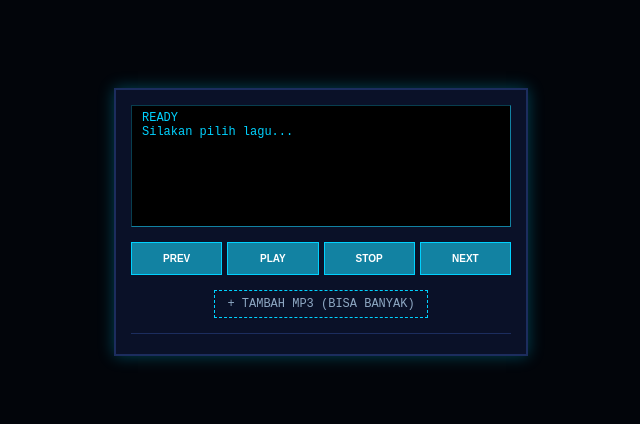
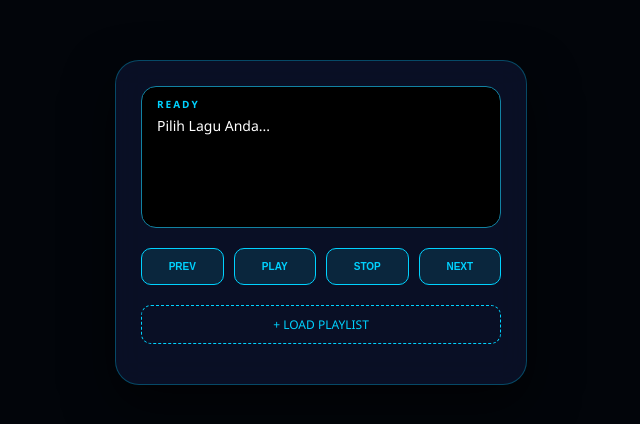
Before and after one commit to negeriyangsakit-cloud/Mp3-Vi, a plain HTML site: page index.html in a window 1280 px wide. Shown: the part 178-602 px from the top of the page, without its empty margins (319-959 px from the left). Drawn offline with Linux system fonts and the light colour scheme.

Commit message:
Update index.html for improved layout and styling

```diff
--- a/index.html
+++ b/index.html
@@ -2,113 +2,136 @@
 <html lang="id">
 <head>
     <meta charset="UTF-8">
-    <title>BlueAmp v1.0 - Zero Loading</title>
+    <meta name="viewport" content="width=device-width, initial-scale=1.0">
+    <title>BlueAmp Pro - Reactive</title>
     <style>
         :root {
             --bg: #02050a;
-            --panel: #0a1128;
+            --panel: rgba(10, 17, 40, 0.9);
             --accent: #00d2ff;
             --text: #8ea8c3;
         }
 
         body {
             background-color: var(--bg);
-            color: var(--text);
-            font-family: 'Courier New', Courier, monospace;
+            transition: background 0.1s ease;
             display: flex;
             flex-direction: column;
             align-items: center;
             justify-content: center;
             height: 100vh;
             margin: 0;
+            font-family: 'Segoe UI', Tahoma, Geneva, Verdana, sans-serif;
+            overflow: hidden;
         }
 
-        /* Player Container */
+        /* Container Utama */
         .player {
             background: var(--panel);
-            width: 380px;
-            padding: 15px;
-            border: 2px solid #1c2d5e;
-            box-shadow: 0 0 15px rgba(0, 210, 255, 0.3);
-            position: relative;
+            backdrop-filter: blur(15px);
+            width: 90%;
+            max-width: 360px;
+            padding: 25px;
+            border: 1px solid rgba(0, 210, 255, 0.3);
+            border-radius: 24px;
+            box-shadow: 0 20px 50px rgba(0,0,0,0.6);
+            z-index: 2;
         }
 
-        /* Screen & Visualizer */
+        /* Layar Visualizer */
         .screen {
             background: #000;
-            height: 120px;
-            margin-bottom: 15px;
-            border: 1px inset #1282a2;
+            height: 140px;
+            margin-bottom: 20px;
+            border-radius: 15px;
             position: relative;
             overflow: hidden;
+            border: 1px solid #1282a2;
         }
 
         canvas {
             width: 100%;
             height: 100%;
-            display: block;
         }
 
         .track-info {
             position: absolute;
-            top: 5px;
-            left: 10px;
-            font-size: 12px;
-            color: var(--accent);
+            top: 10px;
+            left: 15px;
             z-index: 10;
         }
 
-        /* Controls */
+        #status {
+            font-size: 10px;
+            font-weight: bold;
+            color: var(--accent);
+            letter-spacing: 2px;
+            text-transform: uppercase;
+        }
+
+        #title {
+            font-size: 14px;
+            color: #fff;
+            margin-top: 5px;
+            width: 200px;
+            white-space: nowrap;
+            overflow: hidden;
+        }
+
+        /* Tombol Kontrol */
         .controls {
             display: grid;
             grid-template-columns: repeat(4, 1fr);
-            gap: 5px;
+            gap: 10px;
+            margin-bottom: 20px;
         }
 
         button {
-            background: #1282a2;
+            background: rgba(18, 130, 162, 0.2);
             border: 1px solid var(--accent);
-            color: white;
-            padding: 10px;
-            font-weight: bold;
+            color: var(--accent);
+            padding: 12px 5px;
+            border-radius: 10px;
             cursor: pointer;
             font-size: 10px;
+            font-weight: bold;
+            transition: 0.2s;
         }
 
-        button:hover { background: var(--accent); color: #000; }
-
-        .file-input-wrapper {
-            margin-top: 15px;
-            text-align: center;
+        button:hover {
+            background: var(--accent);
+            color: #000;
         }
 
-        input[type="file"] { display: none; }
+        /* Upload & Playlist */
+        .upload-btn {
+            display: block;
+            text-align: center;
+            padding: 10px;
+            border: 1px dashed var(--accent);
+            border-radius: 10px;
+            color: var(--accent);
+            font-size: 12px;
+            cursor: pointer;
+            margin-bottom: 15px;
+        }
 
-        .custom-file-upload {
-            display: inline-block;
-            padding: 6px 12px;
-            cursor: pointer;
-            border: 1px dashed var(--accent);
+        #playlist {
+            max-height: 80px;
+            overflow-y: auto;
             font-size: 12px;
         }
 
-        #playlist {
-            margin-top: 15px;
-            max-height: 100px;
-            overflow-y: auto;
-            font-size: 11px;
-            border-top: 1px solid #1c2d5e;
-            padding-top: 5px;
+        .song-item {
+            padding: 8px;
+            color: var(--text);
+            cursor: pointer;
+            border-bottom: 1px solid rgba(255,255,255,0.05);
         }
 
-        .song-item {
-            padding: 5px;
-            cursor: pointer;
-            border-bottom: 1px solid #0a1128;
-        }
+        .active { color: var(--accent); font-weight: bold; }
 
-        .song-item:hover { color: var(--accent); }
-        .active { color: var(--accent); font-weight: bold; }
+        input[type="file"] { display: none; }
     </style>
 </head>
 <body>
@@ -116,8 +139,8 @@
     <div class="player">
         <div class="screen">
             <div class="track-info">
-                <div id="status">READY</div>
-                <div id="title">Silakan pilih lagu...</div>
+                <div id="status">Ready</div>
+                <div id="title">Pilih Lagu Anda...</div>
             </div>
             <canvas id="visualizer"></canvas>
         </div>
@@ -129,12 +152,10 @@
             <button onclick="nextSong()">NEXT</button>
         </div>
 
-        <div class="file-input-wrapper">
-            <label class="custom-file-upload">
+        <label class="upload-btn">
             <input type="file" id="audioFile" accept="audio/mp3" multiple onchange="handleFiles(this.files)">
-                + TAMBAH MP3 (BISA BANYAK)
+            + LOAD PLAYLIST
         </label>
-        </div>
 
         <div id="playlist"></div>
     </div>
@@ -147,10 +168,7 @@
 
         function handleFiles(files) {
             for (let file of files) {
-                playlist.push({
-                    name: file.name,
-                    url: URL.createObjectURL(file)
-                });
+                playlist.push({ name: file.name, url: URL.createObjectURL(file) });
             }
             updatePlaylistUI();
             if (audio.paused && playlist.length > 0) loadSong(0);
@@ -201,16 +219,19 @@
         }
 
         function nextSong() {
+            if(playlist.length > 0) {
                 currentIndex = (currentIndex + 1) % playlist.length;
                 loadSong(currentIndex);
             }
+        }
 
         function prevSong() {
+            if(playlist.length > 0) {
                 currentIndex = (currentIndex - 1 + playlist.length) % playlist.length;
                 loadSong(currentIndex);
             }
+        }
 
-        // --- VISUALIZER LOGIC ---
         function initVisualizer() {
             if (!audioContext) {
                 audioContext = new (window.AudioContext || window.webkitAudioContext)();
@@ -218,7 +239,6 @@
                 source = audioContext.createMediaElementSource(audio);
                 source.connect(analyser);
                 analyser.connect(audioContext.destination);
-
                 canvas = document.getElementById('visualizer');
                 ctx = canvas.getContext('2d');
                 draw();
@@ -230,17 +250,22 @@
             const fbc_array = new Uint8Array(analyser.frequencyBinCount);
             analyser.getByteFrequencyData(fbc_array);
             ctx.clearRect(0, 0, canvas.width, canvas.height);
+
+            // Efek Denyut Background berdasarkan Bass
+            let sum = 0;
+            for(let i = 0; i < 10; i++) sum += fbc_array[i];
+            let bass = sum / 10;
+            document.body.style.background = `radial-gradient(circle, rgba(0, 210, 255, ${bass/800}) 0%, #02050a 100%)`;
+
+            // Gambar Bar Visualizer
             ctx.fillStyle = '#00d2ff';
-
-            const bars = 50;
-            for (let i = 0; i < bars; i++) {
-                const bar_x = i * 6;
-                const bar_width = 4;
-                const bar_height = -(fbc_array[i] / 2);
+            for (let i = 0; i < 40; i++) {
+                let bar_x = i * 8;
+                let bar_width = 5;
+                let bar_height = -(fbc_array[i] / 2);
                 ctx.fillRect(bar_x, canvas.height, bar_width, bar_height);
             }
         }
-
         audio.onended = () => nextSong();
     </script>
 </body>
```
Lines whose indentation alone changed are shown as unchanged.
